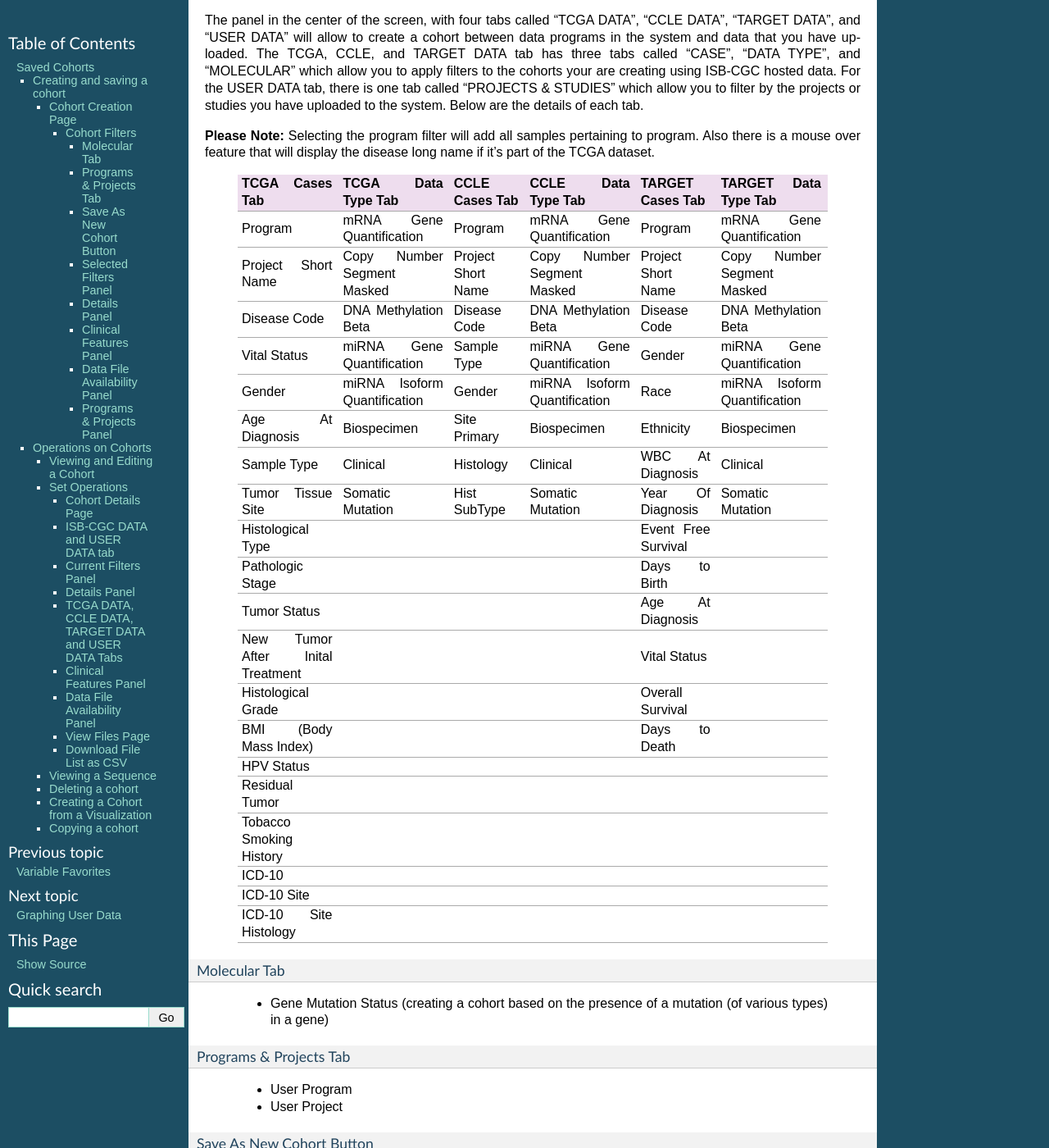
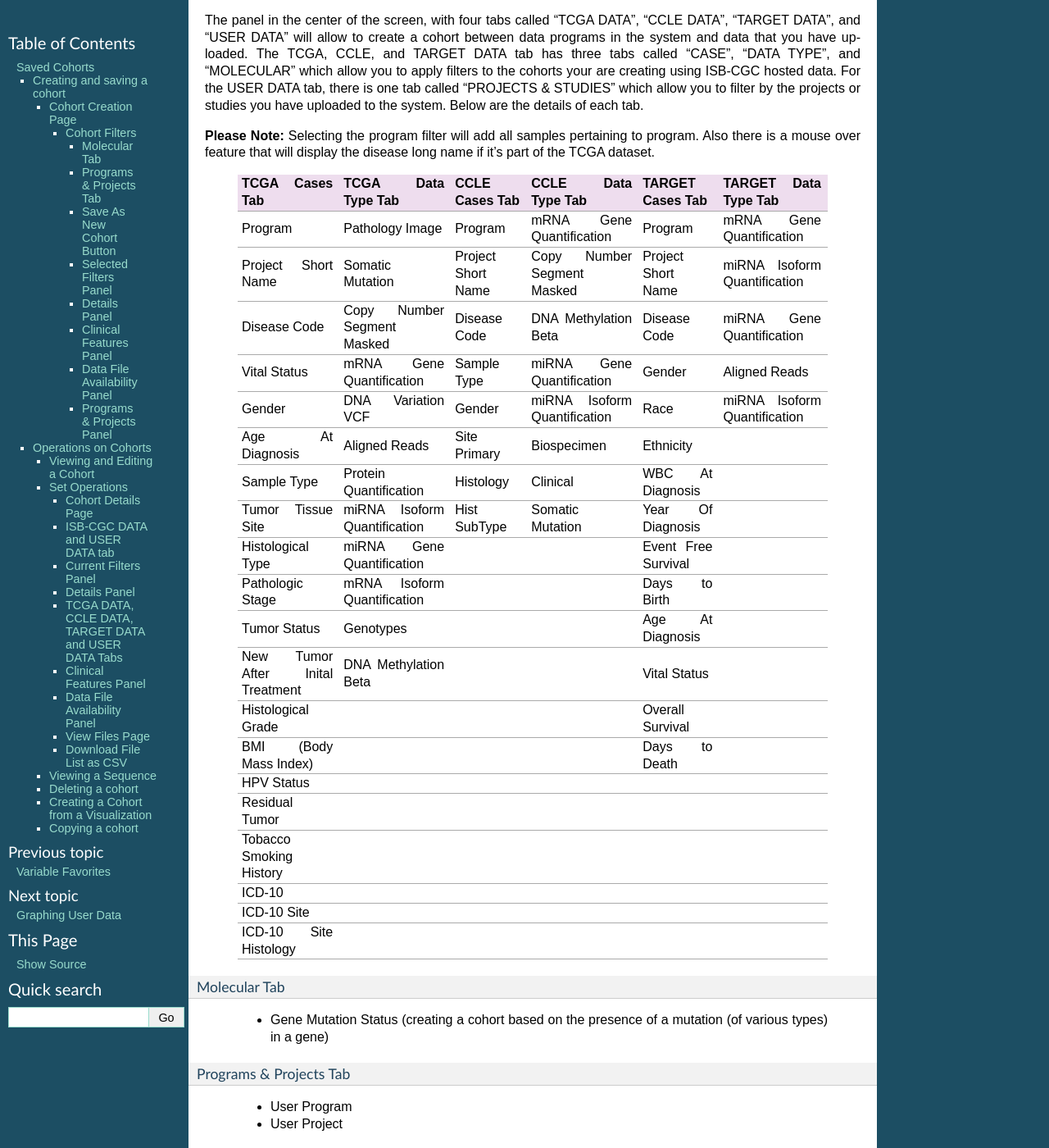
Before and after one commit to isb-cgc/readthedocs, a Sphinx documentation site: the page built from docs/source/sections/webapp/Saved-Cohorts.rst, in a window 1280 px wide and 1400 px high, scrolled down 891 px. Shown: the whole window at 82% size. Built offline with Sphinx 7.4.7, drawn with Linux system fonts in a browser that asks for light colours; pages that are not in the unit, such as notebooks, are missing from menus.

Commit message:
updated data type column for TCGA and TARGET

```diff
--- a/docs/source/sections/webapp/Saved-Cohorts.rst
+++ b/docs/source/sections/webapp/Saved-Cohorts.rst
@@ -41,53 +41,52 @@ The panel in the center of the screen, with four tabs called "TCGA DATA", "CCLE
 **Please Note:** Selecting the program filter will add all samples pertaining to program. Also there is a mouse over feature that will display the disease long name if it's part of the TCGA dataset.
 
 
-   +-----------------------+----------------------------+---------------------+-----------------------------+-----------------------+-----------------------------+
-   | TCGA Cases Tab        | TCGA Data Type Tab         | CCLE Cases Tab      | CCLE Data Type Tab          | TARGET Cases Tab      | TARGET Data Type Tab        |
-   +=======================+============================+=====================+=============================+=======================+=============================+
-   |   Program             | mRNA Gene Quantification   | Program             | mRNA Gene Quantification    | Program               | mRNA Gene Quantification    |
-   +-----------------------+----------------------------+---------------------+-----------------------------+-----------------------+-----------------------------+
-   | Project Short Name    |Copy Number Segment Masked  | Project Short Name  | Copy Number Segment Masked  | Project Short Name    |Copy Number Segment Masked   |
-   +-----------------------+----------------------------+---------------------+-----------------------------+-----------------------+-----------------------------+
-   | Disease Code          | DNA Methylation Beta       |   Disease Code      |  DNA Methylation Beta       | Disease Code          | DNA Methylation Beta        |
-   +-----------------------+----------------------------+---------------------+-----------------------------+-----------------------+-----------------------------+
-   | Vital Status          | miRNA Gene Quantification  | Sample Type         | miRNA Gene Quantification   | Gender                | miRNA Gene Quantification   |
-   +-----------------------+----------------------------+---------------------+-----------------------------+-----------------------+-----------------------------+
-   | Gender                | miRNA Isoform              | Gender              | miRNA Isoform               | Race                  | miRNA Isoform               |
-   |                       | Quantification             |                     | Quantification              |                       | Quantification              |
-   +-----------------------+----------------------------+---------------------+-----------------------------+-----------------------+-----------------------------+
-   | Age At Diagnosis      | Biospecimen                | Site Primary        | Biospecimen                 | Ethnicity             | Biospecimen                 |
-   +-----------------------+----------------------------+---------------------+-----------------------------+-----------------------+-----------------------------+
-   | Sample Type           | Clinical                   | Histology           | Clinical                    | WBC At Diagnosis      | Clinical                    |
-   +-----------------------+----------------------------+---------------------+-----------------------------+-----------------------+-----------------------------+
-   | Tumor Tissue Site     | Somatic Mutation           | Hist SubType        | Somatic Mutation            | Year Of Diagnosis     | Somatic Mutation            |
-   +-----------------------+----------------------------+---------------------+-----------------------------+-----------------------+-----------------------------+
-   | Histological Type     |                            |                     |                             | Event Free Survival   |                             |
-   +-----------------------+----------------------------+---------------------+-----------------------------+-----------------------+-----------------------------+
-   | Pathologic Stage      |                            |                     |                             | Days to Birth         |                             |
-   +-----------------------+----------------------------+---------------------+-----------------------------+-----------------------+-----------------------------+
-   | Tumor Status          |                            |                     |                             | Age At Diagnosis      |                             |
-   +-----------------------+----------------------------+---------------------+-----------------------------+-----------------------+-----------------------------+
-   | New Tumor After       |                            |                     |                             | Vital Status          |                             |
-   | Inital Treatment      |                            |                     |                             |                       |                             |
-   +-----------------------+----------------------------+---------------------+-----------------------------+-----------------------+-----------------------------+
-   | Histological Grade    |                            |                     |                             | Overall Survival      |                             |
-   +-----------------------+----------------------------+---------------------+-----------------------------+-----------------------+-----------------------------+
-   | BMI (Body Mass Index) |                            |                     |                             | Days to Death         |                             |
-   +-----------------------+----------------------------+---------------------+-----------------------------+-----------------------+-----------------------------+
-   | HPV Status            |                            |                     |                             |                       |                             |
-   +-----------------------+----------------------------+---------------------+-----------------------------+-----------------------+-----------------------------+
-   | Residual Tumor        |                            |                     |                             |                       |                             |
-   +-----------------------+----------------------------+---------------------+-----------------------------+-----------------------+-----------------------------+
-   | Tobacco Smoking       |                            |                     |                             |                       |                             |
-   | History               |                            |                     |                             |                       |                             |
-   +-----------------------+----------------------------+---------------------+-----------------------------+-----------------------+-----------------------------+
-   | ICD-10                |                            |                     |                             |                       |                             |
-   +-----------------------+----------------------------+---------------------+-----------------------------+-----------------------+-----------------------------+
-   | ICD-10 Site           |                            |                     |                             |                       |                             |
-   +-----------------------+----------------------------+---------------------+-----------------------------+-----------------------+-----------------------------+
-   | ICD-10 Site Histology |                            |                     |                             |                       |                             |
-   +-----------------------+----------------------------+---------------------+-----------------------------+-----------------------+-----------------------------+
-
+   +-----------------------+------------------------------+---------------------+-----------------------------+-----------------------+-----------------------------+
+   | TCGA Cases Tab        | TCGA Data Type Tab           | CCLE Cases Tab      | CCLE Data Type Tab          | TARGET Cases Tab      | TARGET Data Type Tab        |
+   +=======================+==============================+=====================+=============================+=======================+=============================+
+   |   Program             | Pathology Image              | Program             | mRNA Gene Quantification    | Program               | mRNA Gene Quantification    |
+   +-----------------------+------------------------------+---------------------+-----------------------------+-----------------------+-----------------------------+
+   | Project Short Name    | Somatic Mutation             | Project Short Name  | Copy Number Segment Masked  | Project Short Name    |miRNA Isoform Quantification |
+   +-----------------------+------------------------------+---------------------+-----------------------------+-----------------------+-----------------------------+
+   | Disease Code          | Copy Number Segment Masked   |   Disease Code      |  DNA Methylation Beta       | Disease Code          | miRNA Gene Quantification   |
+   +-----------------------+------------------------------+---------------------+-----------------------------+-----------------------+-----------------------------+
+   | Vital Status          | mRNA Gene Quantification     | Sample Type         | miRNA Gene Quantification   | Gender                | Aligned Reads               |
+   +-----------------------+------------------------------+---------------------+-----------------------------+-----------------------+-----------------------------+
+   | Gender                | DNA Variation VCF            | Gender              | miRNA Isoform               | Race                  | miRNA Isoform               |
+   |                       |                              |                     | Quantification              |                       | Quantification              |
+   +-----------------------+------------------------------+---------------------+-----------------------------+-----------------------+-----------------------------+
+   | Age At Diagnosis      | Aligned Reads                | Site Primary        | Biospecimen                 | Ethnicity             |                             |
+   +-----------------------+------------------------------+---------------------+-----------------------------+-----------------------+-----------------------------+
+   | Sample Type           | Protein Quantification       | Histology           | Clinical                    | WBC At Diagnosis      |                             |
+   +-----------------------+------------------------------+---------------------+-----------------------------+-----------------------+-----------------------------+
+   | Tumor Tissue Site     |miRNA Isoform Quantification  | Hist SubType        | Somatic Mutation            | Year Of Diagnosis     |                             |
+   +-----------------------+------------------------------+---------------------+-----------------------------+-----------------------+-----------------------------+
+   | Histological Type     |miRNA Gene Quantification     |                     |                             | Event Free Survival   |                             |
+   +-----------------------+------------------------------+---------------------+-----------------------------+-----------------------+-----------------------------+
+   | Pathologic Stage      |mRNA Isoform Quantification   |                     |                             | Days to Birth         |                             |
+   +-----------------------+------------------------------+---------------------+-----------------------------+-----------------------+-----------------------------+
+   | Tumor Status          | Genotypes                    |                     |                             | Age At Diagnosis      |                             |
+   +-----------------------+------------------------------+---------------------+-----------------------------+-----------------------+-----------------------------+
+   | New Tumor After       | DNA Methylation Beta         |                     |                             | Vital Status          |                             |
+   | Inital Treatment      |                              |                     |                             |                       |                             |
+   +-----------------------+------------------------------+---------------------+-----------------------------+-----------------------+-----------------------------+
+   | Histological Grade    |                              |                     |                             | Overall Survival      |                             |
+   +-----------------------+------------------------------+---------------------+-----------------------------+-----------------------+-----------------------------+
+   | BMI (Body Mass Index) |                              |                     |                             | Days to Death         |                             |
+   +-----------------------+------------------------------+---------------------+-----------------------------+-----------------------+-----------------------------+
+   | HPV Status            |                              |                     |                             |                       |                             |
+   +-----------------------+------------------------------+---------------------+-----------------------------+-----------------------+-----------------------------+
+   | Residual Tumor        |                              |                     |                             |                       |                             |
+   +-----------------------+------------------------------+---------------------+-----------------------------+-----------------------+-----------------------------+
+   | Tobacco Smoking       |                              |                     |                             |                       |                             |
+   | History               |                              |                     |                             |                       |                             |
+   +-----------------------+------------------------------+---------------------+-----------------------------+-----------------------+-----------------------------+
+   | ICD-10                |                              |                     |                             |                       |                             |
+   +-----------------------+------------------------------+---------------------+-----------------------------+-----------------------+-----------------------------+
+   | ICD-10 Site           |                              |                     |                             |                       |                             |
+   +-----------------------+------------------------------+---------------------+-----------------------------+-----------------------+-----------------------------+
+   | ICD-10 Site Histology |                              |                     |                             |                       |                             |
+   +-----------------------+------------------------------+---------------------+-----------------------------+-----------------------+-----------------------------+
 
 Molecular Tab
 ^^^^^^^^^^^^^
```
